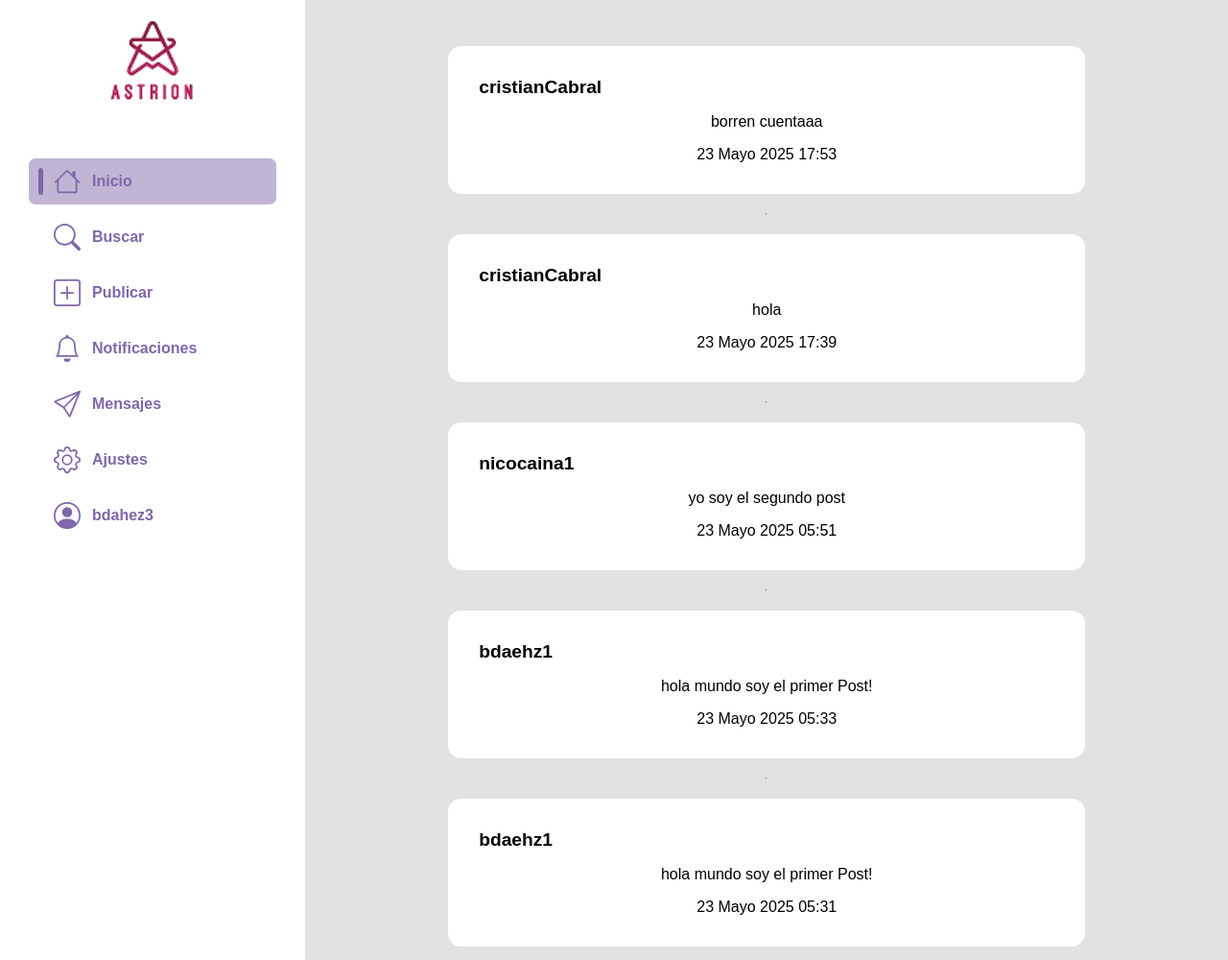
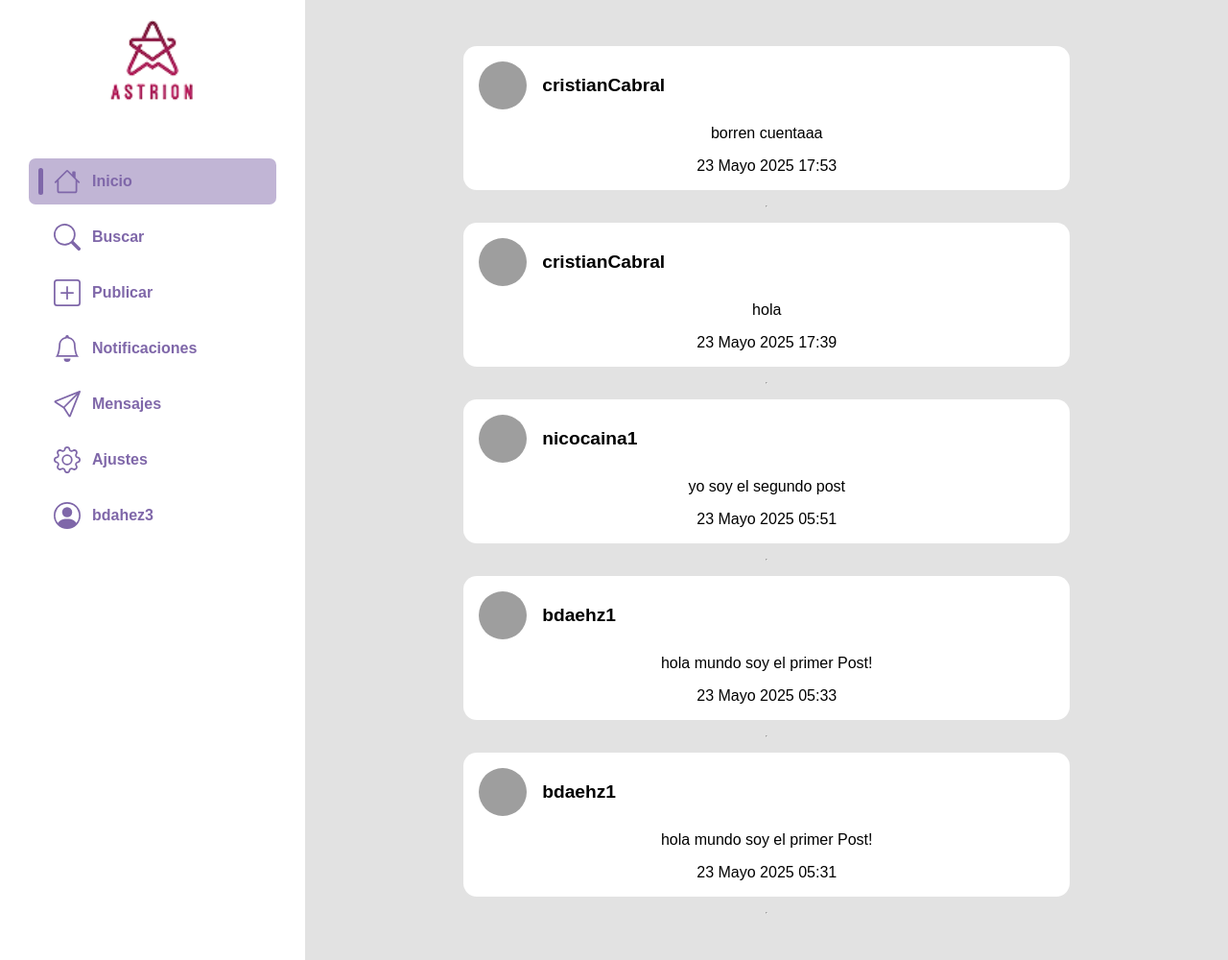
Before and after one commit to bdaehz/Astrion, a Django app: page / in a window 1280 px wide. Shown: the whole page at 96% size. Run offline with Django 5.2, Linux system fonts and the light colour scheme; a user stored in the database is signed in; data comes from the database, SQL or seed files in the repository; both versions use the stored data as it was after the commit; grey boxes are pictures that could not be loaded.

Commit message:
decoracion post v0.5.4

```diff
--- a/red_social/red_social/static/css/index.css
+++ b/red_social/red_social/static/css/index.css
@@ -4,7 +4,7 @@
     justify-content: center;
     align-items: center;
     padding: 5%;
-    gap: 20px;
+    gap: 1rem;
     width: 40%;
 }
 
@@ -19,7 +19,7 @@
     justify-content: center;
     align-items: center;
     gap: 1rem;
-    padding: 2rem;
+    padding: 1rem;
 }
 
 .card-header{
@@ -29,5 +29,13 @@
 .profile{
     font-size: 0.8rem;
     display: flex;
+    align-items: center;
     justify-content: start;
+    gap: 1rem;
 }
+
+.profile img{
+    width: 50px;
+    height: 50px;
+    border-radius: 50%;
+}
--- a/red_social/red_social/templates/index.html
+++ b/red_social/red_social/templates/index.html
@@ -19,6 +19,8 @@
                                 <div class="profile">
                                     {% if perfil.photo %}
                                         <img src="{{ perfil.photo }}" alt="Foto de perfil">
+                                    {% else %}
+                                        <img src="https://api.dicebear.com/9.x/dylan/svg?seed={{ publicacion.id_user.username }}">
                                     {% endif %}
                                     <h2>{{ publicacion.id_user.username }}</h2>
                                 </div>
```
Also changed, not shown: red_social/db.sqlite3.
